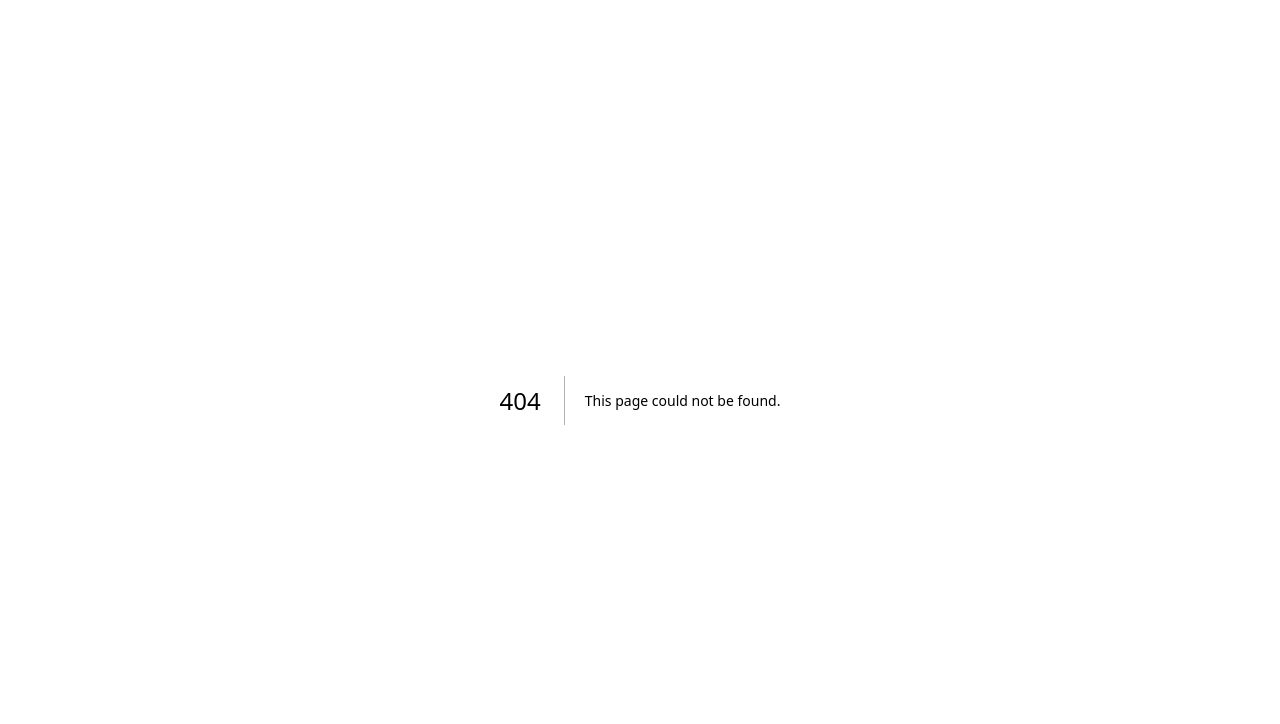
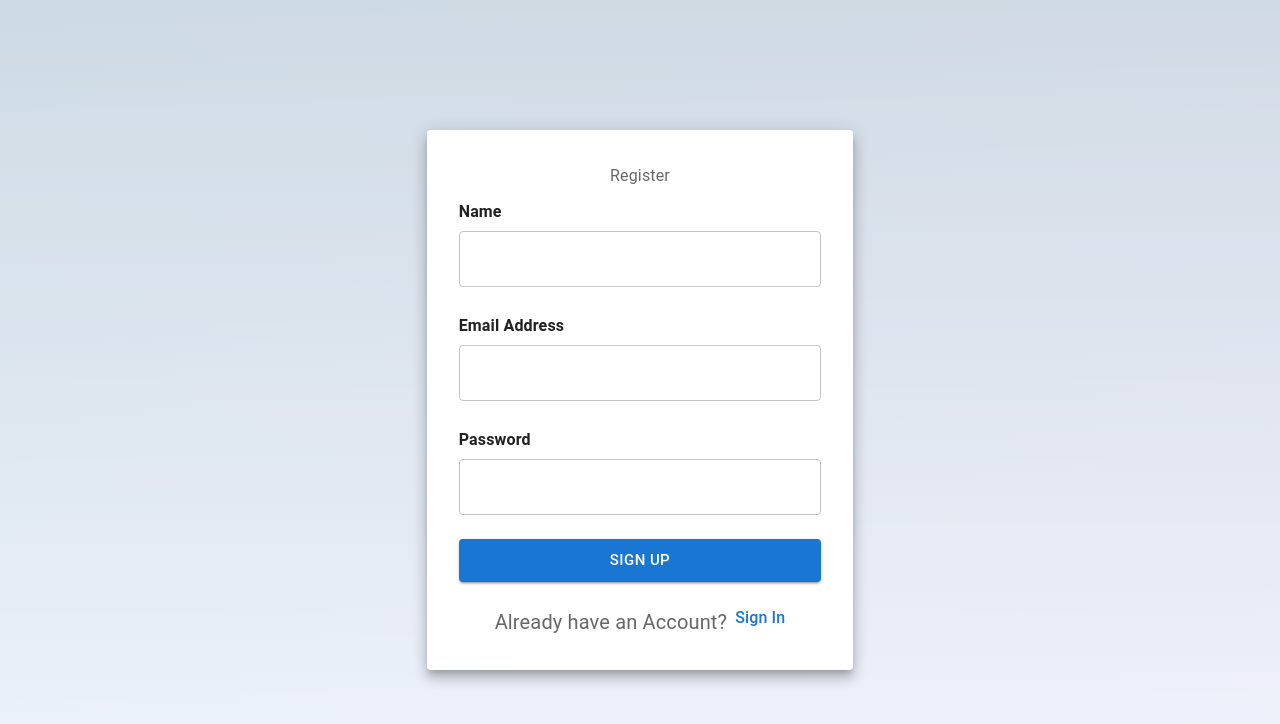
Before and after one commit to gamal-abdulmalek/products, a Next.js app in the folder my-app/: page /authentication/register in a window 1280 px wide. Before the commit this address had no page. Shown: the top 724 px of the page. Built offline with nearby package versions, Linux system fonts and the light colour scheme.

Commit message:
create register page

```diff
--- /dev/null
+++ b/my-app/pages/authentication/register.js
@@ -0,0 +1,90 @@
+"use client";
+import { Grid, Box, Card, Typography, Stack } from "@mui/material";
+import Link from "next/link";
+// import PageContainer from "@/app/(DashboardLayout)/components/container/PageContainer";
+import AuthRegister from "../../components/auth/AuthRegister";
+
+const Register = () => (
+//   <PageContainer title="Register" description="this is Register page">
+    <Box
+      sx={{
+        position: "relative",
+        "&:before": {
+          content: '""',
+          background: "radial-gradient(#d2f1df, #d3d7fa, #bad8f4)",
+          backgroundSize: "400% 400%",
+          animation: "gradient 15s ease infinite",
+          position: "absolute",
+          height: "100%",
+          width: "100%",
+          opacity: "0.3",
+        },
+      }}
+    >
+      <Grid
+        container
+        spacing={0}
+        justifyContent="center"
+        sx={{ height: "100vh" }}
+      >
+        <Grid
+          item
+          xs={12}
+          sm={12}
+          lg={4}
+          xl={3}
+          display="flex"
+          justifyContent="center"
+          alignItems="center"
+        >
+          <Card
+            elevation={9}
+            sx={{ p: 4, zIndex: 1, width: "100%", maxWidth: "500px" }}
+          >
+            <AuthRegister
+              subtext={
+                <Typography
+                  variant="subtitle1"
+                  textAlign="center"
+                  color="textSecondary"
+                  mb={1}
+                >
+                  Register
+                </Typography>
+              }
+              subtitle={
+                <Stack
+                  direction="row"
+                  justifyContent="center"
+                  spacing={1}
+                  mt={3}
+                >
+                  <Typography
+                    color="textSecondary"
+                    variant="h6"
+                    fontWeight="400"
+                  >
+                    Already have an Account?
+                  </Typography>
+                  <Typography
+                    component={Link}
+                    href="/authentication/login"
+                    fontWeight="500"
+                    sx={{
+                      textDecoration: "none",
+                      color: "primary.main",
+                    }}
+                  >
+                    Sign In
+                  </Typography>
+                </Stack>
+              }
+            />
+          </Card>
+        </Grid>
+      </Grid>
+    </Box>
+//   </PageContainer>
+);
+
+export default Register;
```
